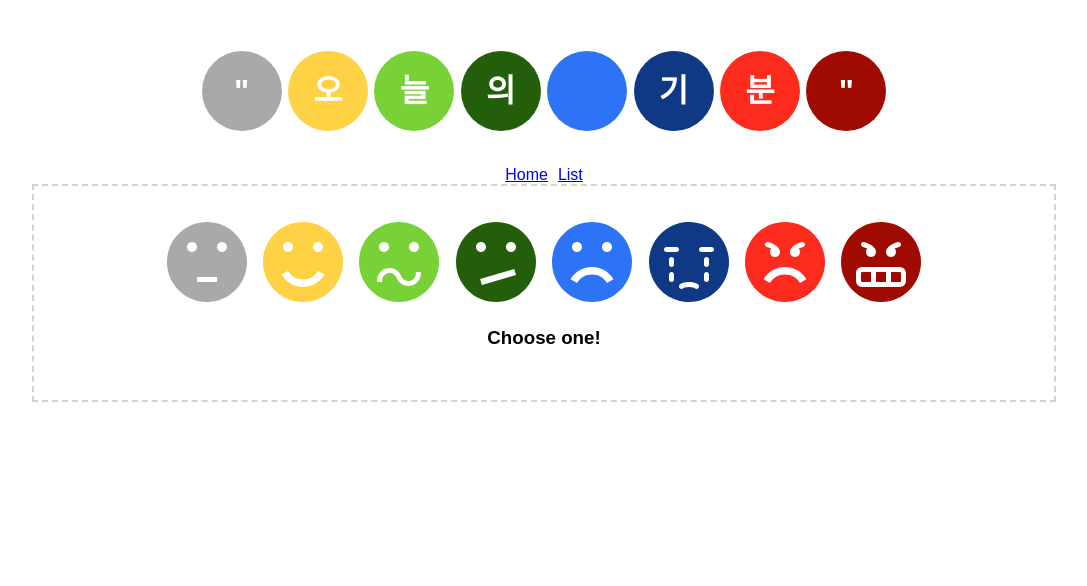
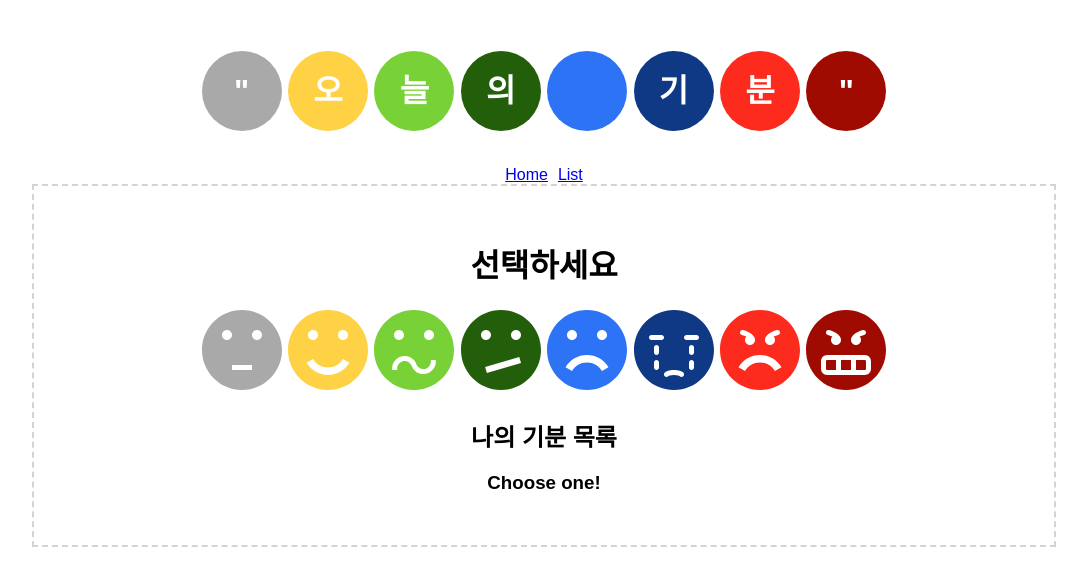
Before and after one commit to Jess2/todays-mood-diary, a React (Create React App) app: page /list in a window 1280 px wide. Shown: the top 586 px of the page, without its empty margins (96-1183 px from the left). Built offline with nearby package versions, Linux system fonts and the light colour scheme.

Commit message:
feat: useState 를 이용한 상태 관리 추가

```diff
--- a/src/components/List.js
+++ b/src/components/List.js
@@ -1,57 +1,77 @@
-import React from 'react';
+import React, { useState } from 'react';
 import { Route, Link } from 'react-router-dom';
 import { ImSmile2, ImSad2, ImAngry2, ImConfused2, ImNeutral2, ImWondering2, ImFrustrated2, ImCrying2 } from 'react-icons/im';
 import Style from 'components/List.module.scss';
 import cn from 'classnames';
 import Detail from "components/Detail";
 
-console.log(Style)
+export default function List({ match }) {
+    const [moodList, setMoodList] = useState([]);
+    const [currentId, setCurrentId] = useState(1);
 
-export default function List({ match }) {
+    function onAdd(_type, _color) {
+        const mood = { id: currentId, type: _type, color: _color};
+        setCurrentId(currentId + 1);
+        setMoodList([...moodList, mood]);
+    }
+
+    function onDelete(e) {
+        const id = Number(e.target.dataset.id);
+        const newMoodList = moodList.filter(mood => mood.id !== id);
+        setMoodList(newMoodList);
+    }
+    function onSaveToServer() {}
+
     return (
         <div className={cn(Style.list)}>
+            <h1>선택하세요</h1>
             <ul>
-                <li>
-                    <Link to={`${match.url}/neutral`}>
-                        <ImNeutral2 size={80} color={'#a9a9a9'} />
-                    </Link>
+                <li onClick={() => onAdd('neutral', '#a9a9a9')}>
+                    <ImNeutral2 size={80} color={'#a9a9a9'} />
                 </li>
-                <li>
-                    <Link to={`${match.url}/happy`}>
-                        <ImSmile2 size={80} color={'#ffd246'} />
-                    </Link>
+                <li onClick={() => onAdd('happy', '#ffd246')}>
+                    <ImSmile2 size={80} color={'#ffd246'} />
                 </li>
-                <li>
-                    <Link to={`${match.url}/confused`}>
-                        <ImConfused2 size={80} color={'#78d237'} />
-                    </Link>
+                <li onClick={() => onAdd('confused', '#78d237')}>
+                    <ImConfused2 size={80} color={'#78d237'} />
                 </li>
-                <li>
-                    <Link to={`${match.url}/wondering`}>
-                        <ImWondering2 size={80} color={'#235e0a'} />
-                    </Link>
+                <li onClick={() => onAdd('wondering', '#235e0a')}>
+                    <ImWondering2 size={80} color={'#235e0a'} />
                 </li>
-                <li>
-                    <Link to={`${match.url}/sad`}>
-                        <ImSad2 size={80} color={'#2d73f5'} />
-                    </Link>
+                <li onClick={() => onAdd('sad', '#2d73f5')}>
+                    <ImSad2 size={80} color={'#2d73f5'} />
                 </li>
-                <li>
-                    <Link to={`${match.url}/crying`}>
-                        <ImCrying2 size={80} color={'#0f3885'} />
-                    </Link>
+                <li onClick={() => onAdd('crying', '#0f3885')}>
+                    <ImCrying2 size={80} color={'#0f3885'} />
                 </li>
-                <li>
-                    <Link to={`${match.url}/angry`}>
-                        <ImAngry2 size={80} color={'#fc2b1d'} />
-                    </Link>
+                <li onClick={() => onAdd('angry', '#fc2b1d')}>
+                    <ImAngry2 size={80} color={'#fc2b1d'} />
                 </li>
-                <li>
-                    <Link to={`${match.url}/frustrated`}>
-                        <ImFrustrated2 size={80} color={'#9f0b00'} />
-                    </Link>
+                <li onClick={() => onAdd('frustrated', '#9f0b00')}>
+                    <ImFrustrated2 size={80} color={'#9f0b00'} />
                 </li>
             </ul>
+            <h2>나의 기분 목록</h2>
+            <ul>
+                {moodList.map(mood => (
+                    <li key={mood.id}>
+                        <Link to={`${match.url}/${mood.type}`}>
+                            { mood.type === 'neutral' && <ImNeutral2 size={80} color={mood.color} /> }
+                            { mood.type === 'happy' && <ImSmile2 size={80} color={mood.color} /> }
+                            { mood.type === 'confused' && <ImConfused2 size={80} color={mood.color} /> }
+                            { mood.type === 'wondering' && <ImWondering2 size={80} color={mood.color} /> }
+                            { mood.type === 'sad' && <ImSad2 size={80} color={mood.color} /> }
+                            { mood.type === 'crying' && <ImCrying2 size={80} color={mood.color} /> }
+                            { mood.type === 'angry' && <ImAngry2 size={80} color={mood.color} /> }
+                            { mood.type === 'frustrated' && <ImFrustrated2 size={80} color={mood.color} /> }
+                            <button data-id={mood.id} onClick={onDelete}>
+                                삭제
+                            </button>
+                        </Link>
+                    </li>
+                ))}
+            </ul>
+
             <Route path={`${match.url}/:listId`} component={Detail}/>
             <Route
                 exact
```
Also changed, not shown: sample/test.html (added, +53 -0 lines), 1 other file (tests, documents, lock files or other folders).
